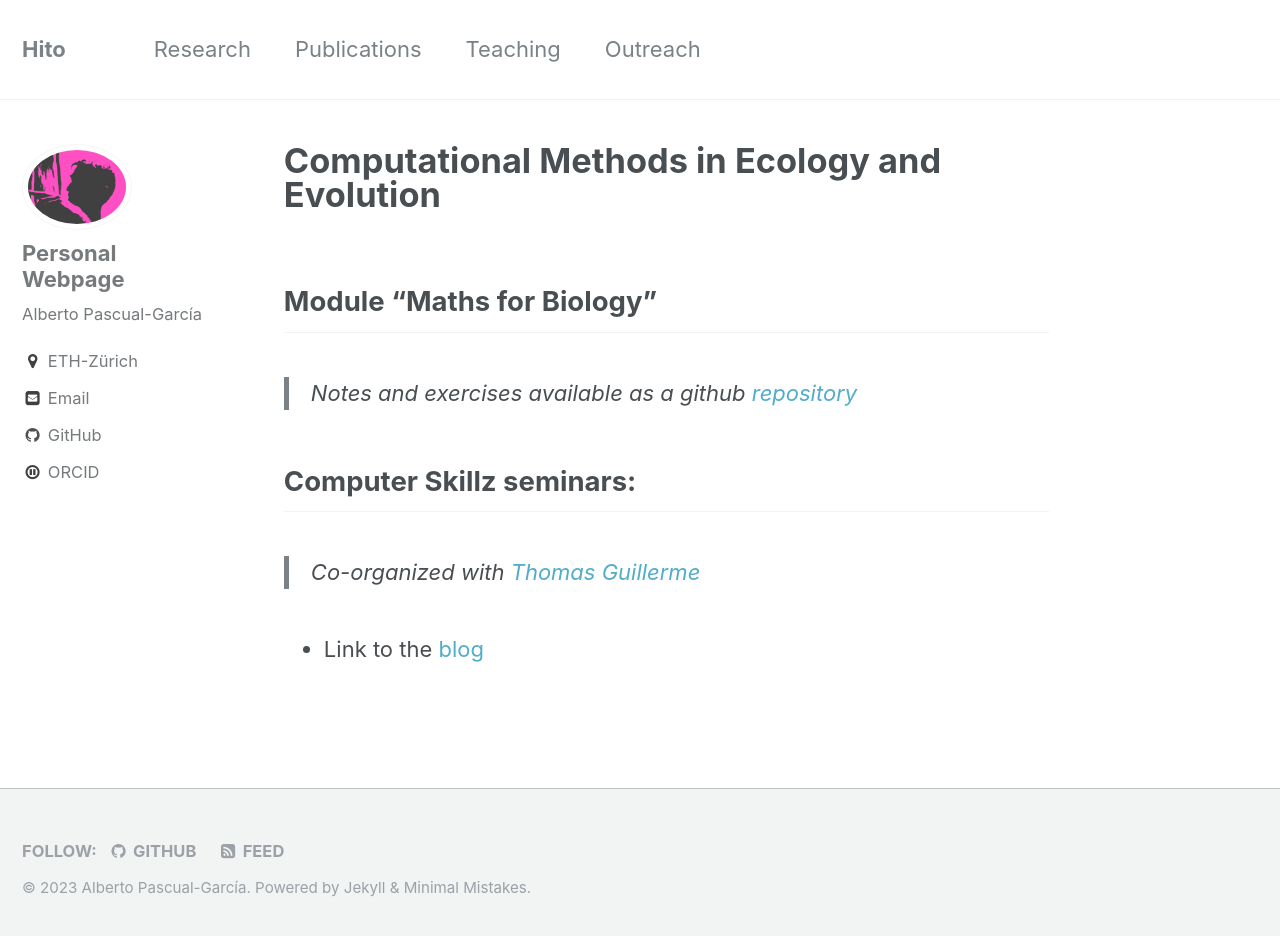
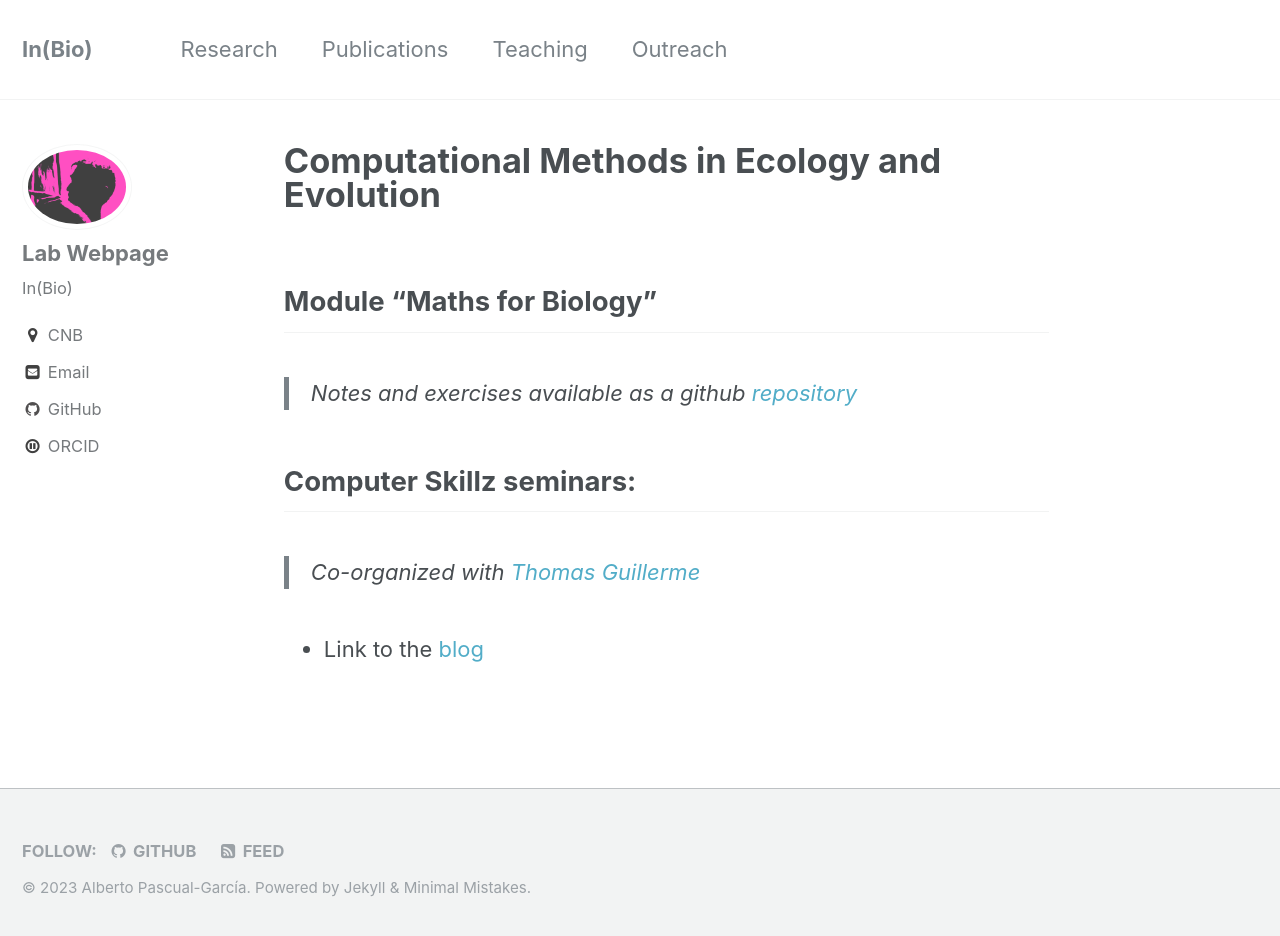
Before and after one commit to apascualgarcia/apascualgarcia.github.io, a Jekyll site: the page built from _pages/Maths4Biology.md, in a window 1280 px wide and 943 px high. Shown: the top 936 px of the window. Built offline with Jekyll 4.4.1, drawn with Linux system fonts in a browser that asks for light colours.

Commit message:
modified location and titles

```diff
--- a/_config.yml
+++ b/_config.yml
@@ -7,7 +7,7 @@
 
 # Site Settings
 locale                   : "en"
-title                    : "Hito"
+title                    : "In(Bio)"
 title_separator          : "-"
 name                     : "Alberto Pascual-García"
 description              : "Personal Webpage."
@@ -77,10 +77,10 @@ analytics:
 
 # Site Author
 author:
-  name             : "Personal Webpage"
+  name             : "Lab Webpage"
   avatar           : "/assets/images/Foto-guapis-Pascu2.JPG"
-  bio              : "Alberto Pascual-García"
-  location         : "ETH-Zürich"
+  bio              : "In(Bio)"
+  location         : "CNB"
   email            : "alberto.pascual.garcia@gmail.com"
   uri              :
   bitbucket        :
```
